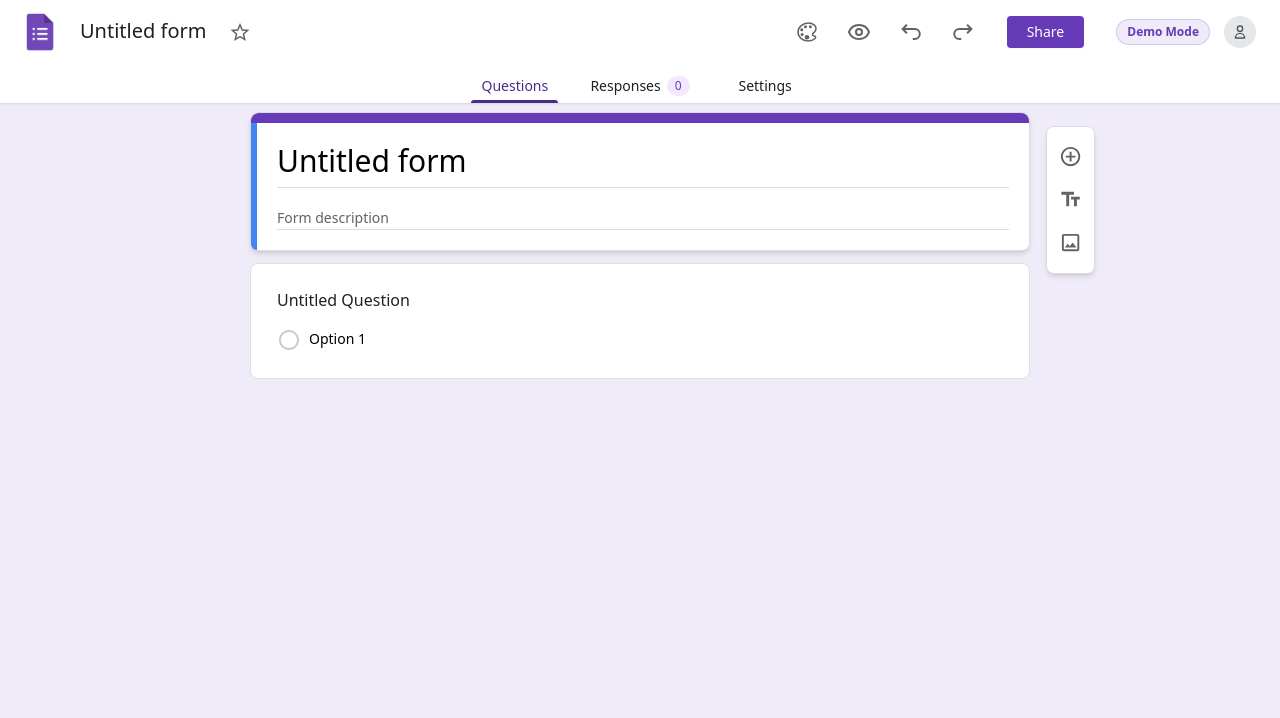
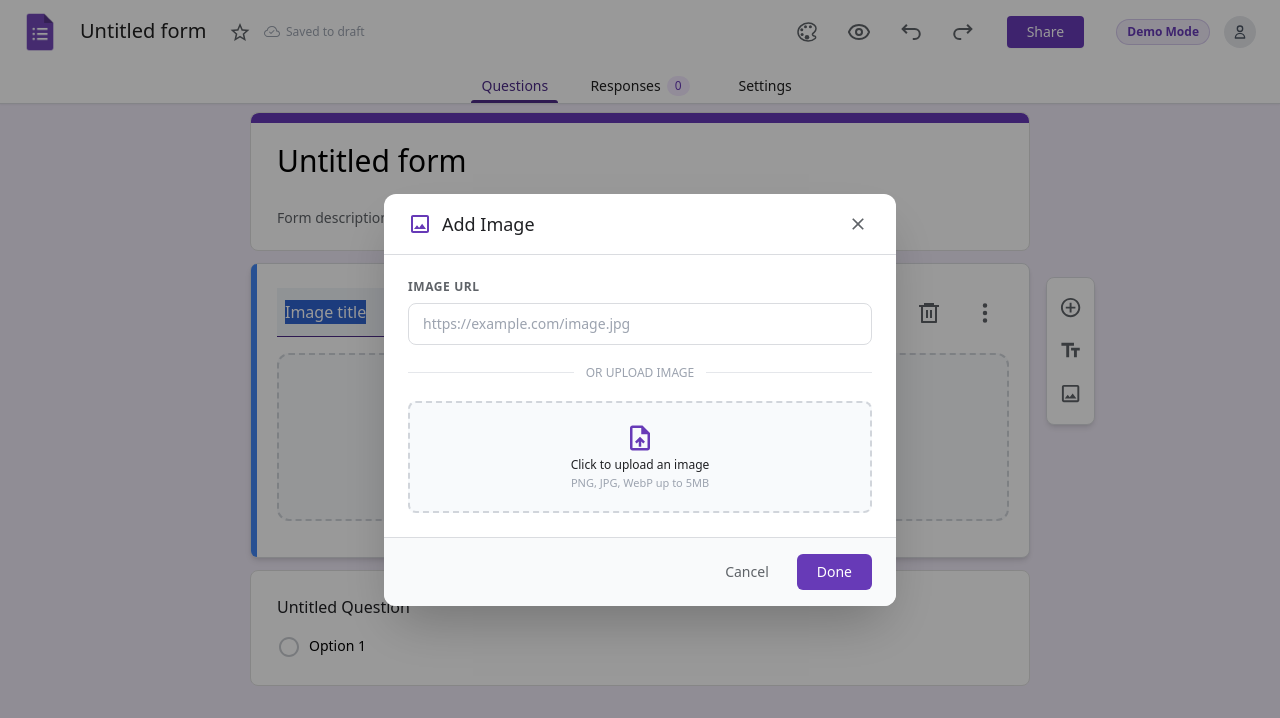
Before and after one commit to mazharul-islam321/google-form, a React (Vite) app: page /forms/create in a window 1280 px wide. Both pictures are taken after a click on the button 1070 px from the left and 242 px from the top of the page. Shown: the top 718 px of the page. Built offline with nearby package versions, Linux system fonts and the light colour scheme; no server answers.

Commit message:
feat: add standalone image section cards and preview rendering

```diff
--- a/src/components/createoreditform/CreateOrEditForm.jsx
+++ b/src/components/createoreditform/CreateOrEditForm.jsx
@@ -260,6 +260,18 @@ const CreateOrEditForm = ({
 		setActiveSection(targetIndex + 1);
 	};
 
+	// Insert standalone image section immediately below the active section
+	const handleAddImage = () => {
+		const targetIndex = activeSection === 0 ? 0 : activeSection;
+		insert(targetIndex, {
+			type: "image",
+			title: "Image title",
+			image: "",
+			imageAlignment: "center",
+		});
+		setActiveSection(targetIndex + 1);
+	};
+
 	// Duplicate an existing question/title card and insert immediately below it
 	const handleDuplicateField = (index) => {
 		const currentItems = getValues("items") || [];
@@ -324,6 +336,7 @@ const CreateOrEditForm = ({
 						<RightSideIconBar
 							onAddQuestion={handleAddQuestion}
 							onAddTitle={handleAddTitle}
+							onAddImage={handleAddImage}
 						/>
 					</div>
 				)}
--- a/src/components/createoreditform/RightSideIconBar.jsx
+++ b/src/components/createoreditform/RightSideIconBar.jsx
@@ -5,7 +5,7 @@ import {
 } from "react-icons/md";
 import PropTypes from "prop-types";
 
-const RightSideIconBar = ({ onAddQuestion, onAddTitle }) => {
+const RightSideIconBar = ({ onAddQuestion, onAddTitle, onAddImage }) => {
 	return (
 		<div className="py-2.5 px-1 bg-white rounded-lg border border-[#DADCE0] shadow-md flex flex-col items-center gap-1 select-none">
 			<button
@@ -28,6 +28,7 @@ const RightSideIconBar = ({ onAddQuestion, onAddTitle }) => {
 
 			<button
 				type="button"
+				onClick={onAddImage}
 				className="p-2 rounded-full hover:bg-slate-100 cursor-pointer text-[#5f6368] hover:text-[#202124] transition duration-150 focus:outline-none"
 				title="Add image"
 			>
@@ -40,6 +41,7 @@ const RightSideIconBar = ({ onAddQuestion, onAddTitle }) => {
 RightSideIconBar.propTypes = {
 	onAddQuestion: PropTypes.func.isRequired,
 	onAddTitle: PropTypes.func.isRequired,
+	onAddImage: PropTypes.func.isRequired,
 };
 
 export default RightSideIconBar;
--- /dev/null
+++ b/src/components/createoreditform/imageSectionForm/ImageSectionForm.jsx
@@ -0,0 +1,161 @@
+import { useState, useRef, useEffect } from "react";
+import { useWatch } from "react-hook-form";
+import PropTypes from "prop-types";
+import { MdOutlineImage } from "react-icons/md";
+import FormCard from "../common/FormCard";
+import TtileDesFormIcons from "../TtileDesFormIcons";
+import QuestionImageContainer from "../userEditForm/QuestionImageContainer";
+import ImagePickerModal from "../../modals/ImagePickerModal";
+import useClickOutside from "../../../hooks/useClickOutside";
+
+const ImageSectionForm = ({
+	activeElement,
+	onDelete,
+	onDuplicate,
+	register,
+	control,
+	setValue,
+	index,
+}) => {
+	const [titleFocused, setTitleFocused] = useState(false);
+	const [isImageModalOpen, setIsImageModalOpen] = useState(false);
+	const titleWrapperRef = useRef(null);
+
+	const watchedImage = useWatch({
+		control,
+		name: `items.${index}.image`,
+		defaultValue: "",
+	});
+
+	const watchedAlignment = useWatch({
+		control,
+		name: `items.${index}.imageAlignment`,
+		defaultValue: "center",
+	});
+
+	useEffect(() => {
+		if (!activeElement) {
+			setTitleFocused(false);
+		}
+	}, [activeElement]);
+
+	useClickOutside(
+		titleWrapperRef,
+		() => setTitleFocused(false),
+		activeElement && titleFocused
+	);
+
+	// Automatically open image picker modal if newly inserted without an image
+	useEffect(() => {
+		if (activeElement && !watchedImage) {
+			setIsImageModalOpen(true);
+		}
+	}, []); // run once on mount
+
+	return (
+		<FormCard activeElement={activeElement}>
+			{/* Image Title / Caption */}
+			<div className="flex items-center gap-2">
+				<div
+					ref={titleWrapperRef}
+					onClick={() => setTitleFocused(true)}
+					className={`flex-grow ${
+						activeElement
+							? `bg-slate-100 ${
+									titleFocused
+										? "border-[#4C2B87] border-b-[1.5px]"
+										: "border-[#9ea0a4] border-b"
+							  }`
+							: "bg-transparent border-transparent border-b"
+					}`}
+				>
+					<input
+						{...register(`items.${index}.title`)}
+						onFocus={(e) => {
+							setTitleFocused(true);
+							e.target.select();
+						}}
+						onClick={() => setTitleFocused(true)}
+						className={`w-full outline-none text-base bg-transparent ${
+							activeElement
+								? "py-3 pl-2 hover:bg-slate-200"
+								: "py-0 pl-0 cursor-pointer font-normal text-[#202124]"
+						}`}
+						defaultValue={"Image title"}
+						placeholder="Image title"
+					/>
+				</div>
+
+				{/* Copy & Delete Icons at top right for active image card */}
+				{activeElement && (
+					<TtileDesFormIcons
+						onDelete={onDelete}
+						onDuplicate={onDuplicate}
+					/>
+				)}
+			</div>
+
+			{/* Image Display */}
+			{watchedImage ? (
+				<QuestionImageContainer
+					image={watchedImage}
+					alignment={watchedAlignment || "center"}
+					onAlignmentChange={(newAlign) =>
+						setValue?.(`items.${index}.imageAlignment`, newAlign, {
+							shouldDirty: true,
+						})
+					}
+					onChangeImage={() => setIsImageModalOpen(true)}
+					onRemoveImage={() =>
+						setValue?.(`items.${index}.image`, "", {
+							shouldDirty: true,
+						})
+					}
+					activeElement={activeElement}
+				/>
+			) : (
+				/* Placeholder upload prompt if no image is selected yet */
+				<div
+					onClick={() => setIsImageModalOpen(true)}
+					className="w-full my-4 py-8 border-2 border-dashed border-gray-300 hover:border-[#673ab7] rounded-xl flex flex-col items-center justify-center gap-2 cursor-pointer bg-slate-50 hover:bg-purple-50/40 transition duration-150"
+				>
+					<div className="w-12 h-12 bg-purple-100 text-[#673ab7] rounded-full flex items-center justify-center text-2xl">
+						<MdOutlineImage />
+					</div>
+					<p className="text-sm font-medium text-[#202124]">
+						Click to add an image
+					</p>
+					<p className="text-xs text-gray-400">
+						Upload from computer or paste an image URL
+					</p>
+				</div>
+			)}
+
+			{/* Image Picker Modal */}
+			<ImagePickerModal
+				isOpen={isImageModalOpen}
+				onClose={() => setIsImageModalOpen(false)}
+				currentImage={watchedImage}
+				title="Add Image"
+				removeLabel="Remove image"
+				onSave={(url) =>
+					setValue?.(`items.${index}.image`, url, {
+						shouldDirty: true,
+					})
+				}
+			/>
+		</FormCard>
+	);
+};
+
+ImageSectionForm.propTypes = {
+	activeElement: PropTypes.bool,
+	onDelete: PropTypes.func,
+	onDuplicate: PropTypes.func,
+	register: PropTypes.func,
+	control: PropTypes.object,
+	setValue: PropTypes.func,
+	index: PropTypes.number,
+};
+
+export default ImageSectionForm;
--- a/src/components/createoreditform/sections/FormSectionList.jsx
+++ b/src/components/createoreditform/sections/FormSectionList.jsx
@@ -4,6 +4,7 @@ import { MdOutlineImage, MdOutlineClose } from "react-icons/md";
 import MainTitleAndDesForm from "../mainTitleAndDescriptionForm/MainTitleAndDesForm";
 import UserEditForm from "../userEditForm/UserEditForm";
 import TitleAndDesForm from "../generalTitleAndDescriptionForm/TitleAndDesForm";
+import ImageSectionForm from "../imageSectionForm/ImageSectionForm";
 import ImagePickerModal from "../../modals/ImagePickerModal";
 
 const FormSectionList = ({
@@ -99,6 +100,18 @@ const FormSectionList = ({
 								index={index}
 							/>
 						)}
+
+						{field.type === "image" && (
+							<ImageSectionForm
+								activeElement={activeSection === realIndex}
+								onDelete={() => onDeleteField(index)}
+								onDuplicate={() => onDuplicateField?.(index)}
+								register={register}
+								control={control}
+								setValue={setValue}
+								index={index}
+							/>
+						)}
 					</div>
 				);
 			})}
--- a/src/components/preview/PreviewQuestionCard.jsx
+++ b/src/components/preview/PreviewQuestionCard.jsx
@@ -2,6 +2,7 @@ import PropTypes from "prop-types";
 import { useState, useEffect } from "react";
 import { MdErrorOutline } from "react-icons/md";
 import PreviewTitleCard from "./inputs/PreviewTitleCard";
+import PreviewImageCard from "./inputs/PreviewImageCard";
 import PreviewRadioQuestion from "./inputs/PreviewRadioQuestion";
 import PreviewCheckboxQuestion from "./inputs/PreviewCheckboxQuestion";
 import PreviewShortAnswer from "./inputs/PreviewShortAnswer";
@@ -15,6 +16,7 @@ const PreviewQuestionCard = ({ item, value, onChange, hasError }) => {
 
 	const isControlled = onChange !== undefined;
 	const isTitleCard = item.type === "title";
+	const isImageCard = item.type === "image";
 	const questionType = item.questionType || "multiplechoice";
 	const options =
 		item.options && item.options.length > 0 ? item.options : ["Option 1"];
@@ -55,6 +57,16 @@ const PreviewQuestionCard = ({ item, value, onChange, hasError }) => {
 			<PreviewTitleCard
 				title={item.questionTitle || item.title}
 				description={item.description}
+			/>
+		);
+	}
+
+	if (isImageCard) {
+		return (
+			<PreviewImageCard
+				title={item.title || item.questionTitle}
+				image={item.image}
+				alignment={item.imageAlignment || "center"}
 			/>
 		);
 	}
--- /dev/null
+++ b/src/components/preview/inputs/PreviewImageCard.jsx
@@ -0,0 +1,42 @@
+import PropTypes from "prop-types";
+
+const PreviewImageCard = ({ title, image, alignment = "center" }) => {
+	const alignmentClass =
+		alignment === "left"
+			? "justify-start"
+			: alignment === "right"
+			? "justify-end"
+			: "justify-center";
+
+	return (
+		<div className="w-full bg-white rounded-lg border border-[#dadce0] p-6 shadow-sm mb-4">
+			{title && (
+				<h3 className="text-xl font-normal text-[#202124] mb-4 break-words">
+					{title}
+				</h3>
+			)}
+
+			{image ? (
+				<div className={`w-full flex ${alignmentClass}`}>
+					<img
+						src={image}
+						alt={title || "Form visual"}
+						className="max-h-[420px] max-w-full rounded-lg object-contain border border-[#dadce0] shadow-2xs"
+					/>
+				</div>
+			) : (
+				<div className="w-full py-8 text-center text-xs text-gray-400 bg-gray-50 rounded-lg border border-dashed border-gray-200">
+					No image provided
+				</div>
+			)}
+		</div>
+	);
+};
+
+PreviewImageCard.propTypes = {
+	title: PropTypes.string,
+	image: PropTypes.string,
+	alignment: PropTypes.oneOf(["left", "center", "right"]),
+};
+
+export default PreviewImageCard;
```
